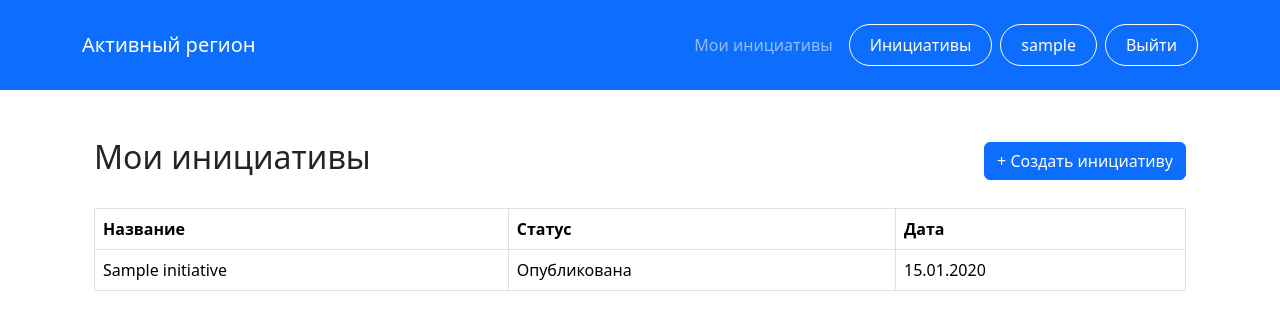
After one commit to iramirayi-crypto/activesyktyvkar, a Django app: page /initiatives/my-initiatives/ in a window 1280 px wide. The commit adds this page. Shown: the top 330 px of the page. Run offline with Django 5.2, Linux system fonts and the light colour scheme; a user stored in the database is signed in; tables that the repository leaves empty hold one stand-in row (values such as "Sample post").

Commit message:
мои инициативы

```diff
--- a/initiatives/urls.py
+++ b/initiatives/urls.py
@@ -7,4 +7,5 @@ urlpatterns = [
     path("<int:pk>/vote/", views.vote_initiative, name="vote_initiative"),
     path("comment/<int:pk>/delete/", views.delete_comment, name="delete_comment"),
     path("comment/<int:pk>/edit/", views.edit_comment, name="edit_comment"),
+    path("my-initiatives/", views.my_initiatives, name="my_initiatives"),
 ]
--- a/initiatives/views.py
+++ b/initiatives/views.py
@@ -4,6 +4,7 @@ from django.db.models import Q
 from .models import Initiative, Vote, Category
 from comments.models import Comment
 from attachments.models import Attachment
+from django.contrib.auth.decorators import login_required
 
 # Список опубликованных инициатив
 def initiative_list(request):
@@ -193,3 +194,20 @@ def edit_comment(request, pk):
             "comment": comment
         }
     )
+
+
+# Мои инициативы
+@login_required
+def my_initiatives(request):
+
+    initiatives = Initiative.objects.filter(
+        author=request.user
+    )
+
+    return render(
+        request,
+        "initiatives/my_initiatives.html",
+        {
+            "initiatives": initiatives
+        }
+    )
--- a/templates/base.html
+++ b/templates/base.html
@@ -22,6 +22,10 @@
         </a>
 
         <div class="navbar-nav ms-auto d-flex flex-row align-items-center gap-2">
+
+            <a href="{% url 'my_initiatives' %}" class="nav-link">
+                Мои инициативы
+            </a>
 
             <a class="btn" href="{% url 'initiative_list' %}">
                 Инициативы
--- /dev/null
+++ b/templates/initiatives/my_initiatives.html
@@ -0,0 +1,86 @@
+{% extends "base.html" %}
+
+{% block title %}
+Мои инициативы
+{% endblock %}
+
+{% block content %}
+
+<div class="container mt-5">
+
+    <div class="d-flex justify-content-between align-items-center mb-4">
+
+        <h2>Мои инициативы</h2>
+
+        <a href="#"
+           class="btn btn-primary">
+
+            + Создать инициативу
+
+        </a>
+
+    </div>
+
+    {% if initiatives %}
+
+        <table class="table table-bordered">
+
+            <thead>
+
+                <tr>
+
+                    <th>Название</th>
+
+                    <th>Статус</th>
+
+                    <th>Дата</th>
+
+                </tr>
+
+            </thead>
+
+            <tbody>
+
+                {% for initiative in initiatives %}
+
+                    <tr>
+
+                        <td>
+
+                            {{ initiative.title }}
+
+                        </td>
+
+                        <td>
+
+                            {{ initiative.get_status_display }}
+
+                        </td>
+
+                        <td>
+
+                            {{ initiative.created_at|date:"d.m.Y" }}
+
+                        </td>
+
+                    </tr>
+
+                {% endfor %}
+
+            </tbody>
+
+        </table>
+
+    {% else %}
+
+        <p>
+
+            У вас пока нет инициатив.
+
+        </p>
+
+    {% endif %}
+
+</div>
+
+{% endblock %}
```
